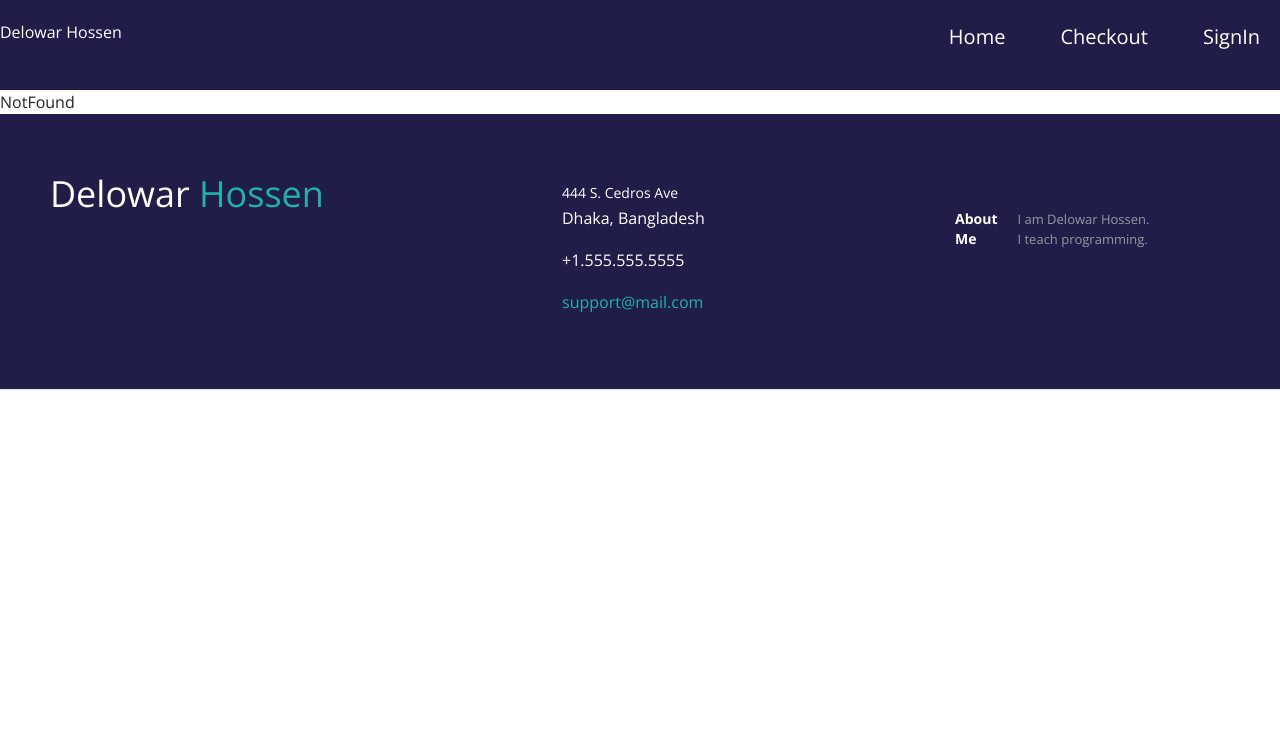
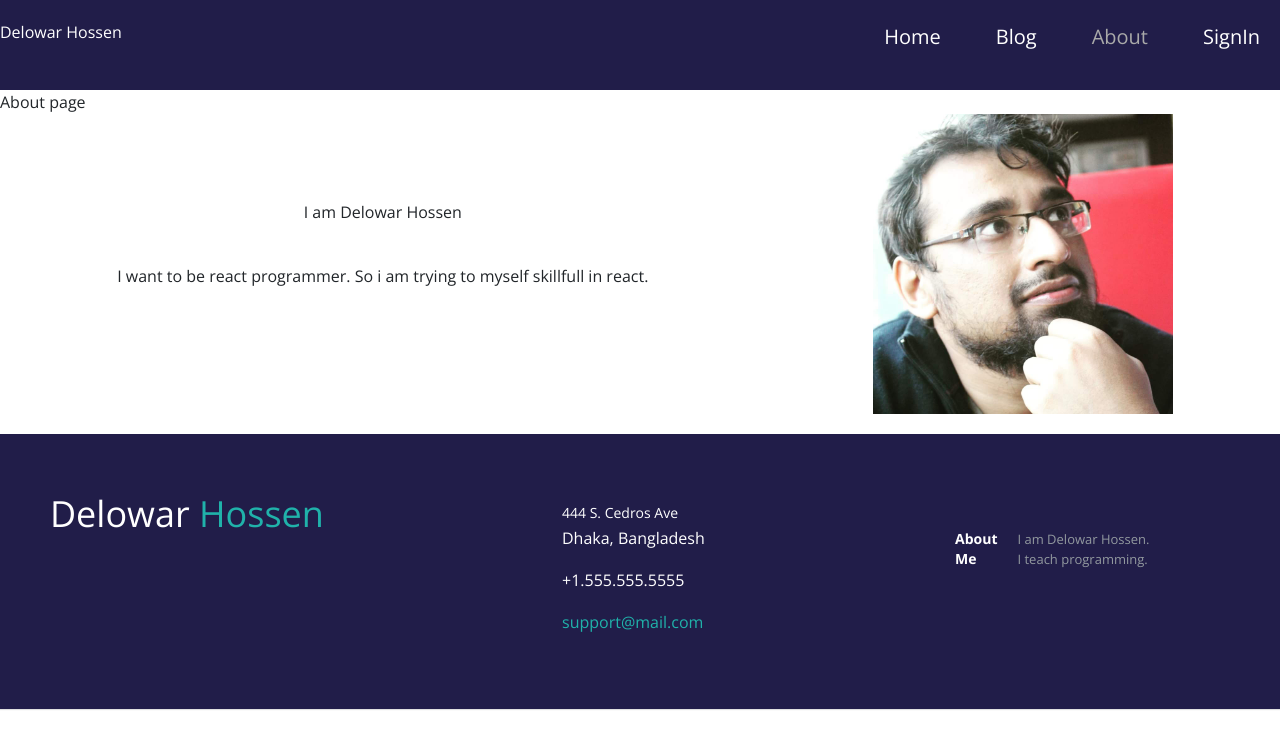
Before and after one commit to herohossen/independent-service-provider-a10, a React (Create React App) app: page /about in a window 1280 px wide. Shown: the top 748 px of the page. Built offline with nearby package versions, Linux system fonts and the light colour scheme; no server answers.

Commit message:
About page added]

```diff
--- a/src/App.js
+++ b/src/App.js
@@ -10,6 +10,8 @@ import SignIn from "./components/Pages/SignIn";
 import Signup from "./components/Pages/Signup";
 import CheckOut from "./components/Pages/CheckOut";
 import RequireAuth from "./components/RequireAuth";
+import Blog from "./components/Pages/Blog";
+import About from "./components/Pages/About";
 
 function App() {
   return (
@@ -20,6 +22,8 @@ function App() {
         <Route path="/home" element={<Home />}></Route>
         <Route path="/signin" element={<SignIn />}></Route>
         <Route path="/signup" element={<Signup />}></Route>
+        <Route path="/blog" element={<Blog />}></Route>
+        <Route path="/about" element={<About />}></Route>
         <Route
           path="/checkout"
           element={
--- /dev/null
+++ b/src/Styles/About.css
@@ -0,0 +1,18 @@
+.aboutpage{
+    display:flex;
+    justify-content: space-around;
+    align-items: center;
+    margin-bottom:20px;
+}
+.aboutpage img{
+    width:100%;
+    height:300px;
+}
+.aboutpage p{
+    text-align: left;
+}
+
+/* .myImage{
+    width:100%;
+    height:200px;
+} */
--- a/src/Styles/NotFound.css
+++ b/src/Styles/NotFound.css
@@ -0,0 +1,75 @@
+.notfound-img {
+    position: relative;
+    width: 100%;
+}
+
+.notfound-img img {
+    width: 100%;
+    height: 610px;
+    border: none;
+}
+
+.notfound-img .btn-home {
+    position: absolute;
+    top: 80%;
+    left: 50%;
+    transform: translate(-50%, -50%);
+    -ms-transform: translate(-50%, -50%);
+    background-color: red;
+    color: white;
+    font-size: 16px;
+    padding: 12px 24px;
+    border: none;
+    cursor: pointer;
+    border-radius: 5px;
+    box-shadow:inset 2px 2px 2px 0px rgba(255,255,255,.5),
+    7px 7px 20px 0px rgba(0,0,0,.1),
+    4px 4px 5px 0px rgba(0,0,0,.1);
+   outline: none;
+  }
+
+  .notfound-img .btn-home{
+    position: absolute;
+    top: 80%;
+    left: 50%;
+    transform: translate(-50%, -50%);
+    -ms-transform: translate(-50%, -50%);
+    border: none;
+    background: red;
+      /* background: linear-gradient(0deg, rgba(251,33,117,1) 0%, rgba(234,76,137,1) 100%); */
+      background: linear-gradient(0deg, red 0%, red 100%);
+      color: #fff;
+      overflow: hidden;
+  }
+ .btn-home:hover {
+      text-decoration: none;
+      color: #fff;
+  }
+ .btn-home:before {
+      position: absolute;
+      content: '';
+      display: inline-block;
+      top: -180px;
+      left: 0;
+      width: 30px;
+      height: 100%;
+      background-color: #fff;
+      animation: shiny-btn1 3s ease-in-out infinite;
+  }
+.btn-home:hover{
+    opacity: .7;
+  }
+ .btn-home:active{
+    box-shadow:  4px 4px 6px 0 rgba(255,255,255,.3),
+                -4px -4px 6px 0 rgba(116, 125, 136, .2),
+      inset -4px -4px 6px 0 rgba(255,255,255,.2),
+      inset 4px 4px 6px 0 rgba(0, 0, 0, .2);
+  }
+
+
+  @keyframes shiny-btn1 {
+      0% { -webkit-transform: scale(0) rotate(45deg); opacity: 0; }
+      80% { -webkit-transform: scale(0) rotate(45deg); opacity: 0.5; }
+      81% { -webkit-transform: scale(4) rotate(45deg); opacity: 1; }
+      100% { -webkit-transform: scale(50) rotate(45deg); opacity: 0; }
+  }
--- a/src/components/Header.js
+++ b/src/components/Header.js
@@ -9,32 +9,45 @@ const Header = () => {
   const [user, loading] = useAuthState(auth);
   return (
     <div className="nav-container">
-      <div className="logo">
-        Delowar Hossen</div>
+      <div className="logo">Delowar Hossen</div>
       <div className="mmmm">
         <ul>
           <li>
             <NavLink
-              className={({ isActive }) =>
-                isActive ? "active-link" : "link"
-              }
+              className={({ isActive }) => (isActive ? "active-link" : "link")}
               to="/home"
             >
               Home
             </NavLink>
           </li>
 
-          <li>
+          {/* <li>
             <NavLink
               className={({ isActive }) => (isActive ? "active-link" : "link")}
               to="/checkout"
             >
               Checkout
             </NavLink>
+          </li> */}
+          <li>
+            <NavLink
+              className={({ isActive }) => (isActive ? "active-link" : "link")}
+              to="/blog"
+            >
+              Blog
+            </NavLink>
+          </li>
+          <li>
+            <NavLink
+              className={({ isActive }) => (isActive ? "active-link" : "link")}
+              to="/about"
+            >
+              About
+            </NavLink>
           </li>
           <li>
             {user ? (
-              <button onClick={() => signOut(auth)}>Sign Out</button>
+              <button className="btn btn-warning" onClick={() => signOut(auth)}>Sign Out</button>
             ) : (
               <NavLink
                 className={({ isActive }) =>
--- /dev/null
+++ b/src/components/Pages/About.js
@@ -0,0 +1,26 @@
+import React from "react";
+import "../../Styles/About.css";
+import myimg from '../../images/DelowarHossen.jpg'
+const About = () => {
+  return (
+    <div>
+      About page
+      <div className="aboutpage">
+        <div>
+          <p>I am Delowar Hossen</p>
+          <p>
+            I want to be react programmer. So i am trying to myself skillfull in
+            react.
+          </p>
+          <p></p>
+        </div>
+        <div className="myImage">
+          <img src={myimg} alt=""/>
+        </div>
+      </div>
+
+    </div>
+  );
+};
+
+export default About;
--- /dev/null
+++ b/src/components/Pages/Blog.js
@@ -0,0 +1,12 @@
+import React from 'react';
+import '../../Styles/Blog.css'
+
+const Blog = () => {
+    return (
+        <div>
+            Blog page
+        </div>
+    );
+};
+
+export default Blog;
--- a/src/components/Pages/NotFound.js
+++ b/src/components/Pages/NotFound.js
@@ -1,8 +1,16 @@
 import "../../Styles/NotFound.css";
+import NotFoundImg from "../../images/404-error-page-not-found.jpg";
 import React from "react";
+import { useNavigate } from "react-router-dom";
 
 const NotFound = () => {
-  return <div>NotFound</div>;
+  const navigate = useNavigate();
+  return     <div>
+  <div className="notfound-img">
+    <img src={NotFoundImg} alt="" />
+    <button class="btn-home custom-btn" onClick={() => navigate("/home")}>GO TO HOMEPAGE</button>
+  </div>
+</div>
 };
 
 export default NotFound;
```
Also changed, not shown: src/Styles/Blog.css (added), src/images/404-error-page-not-found.jpg (added).
